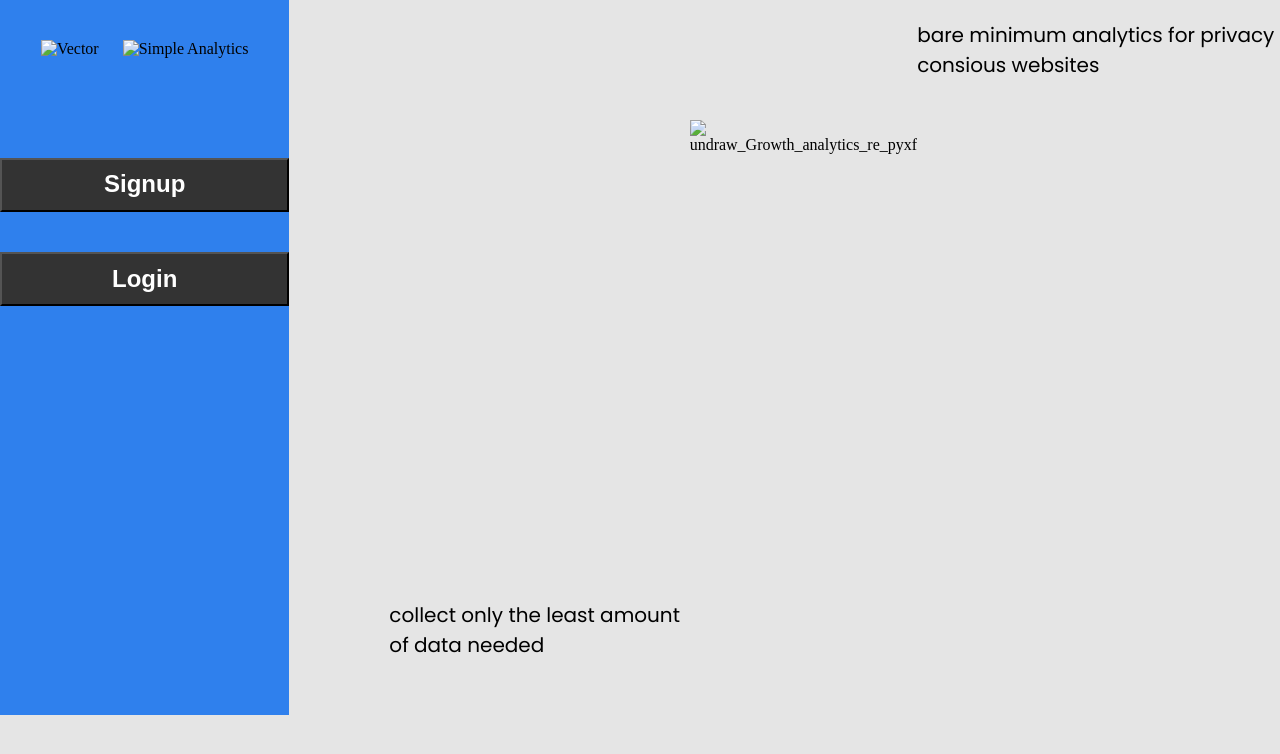
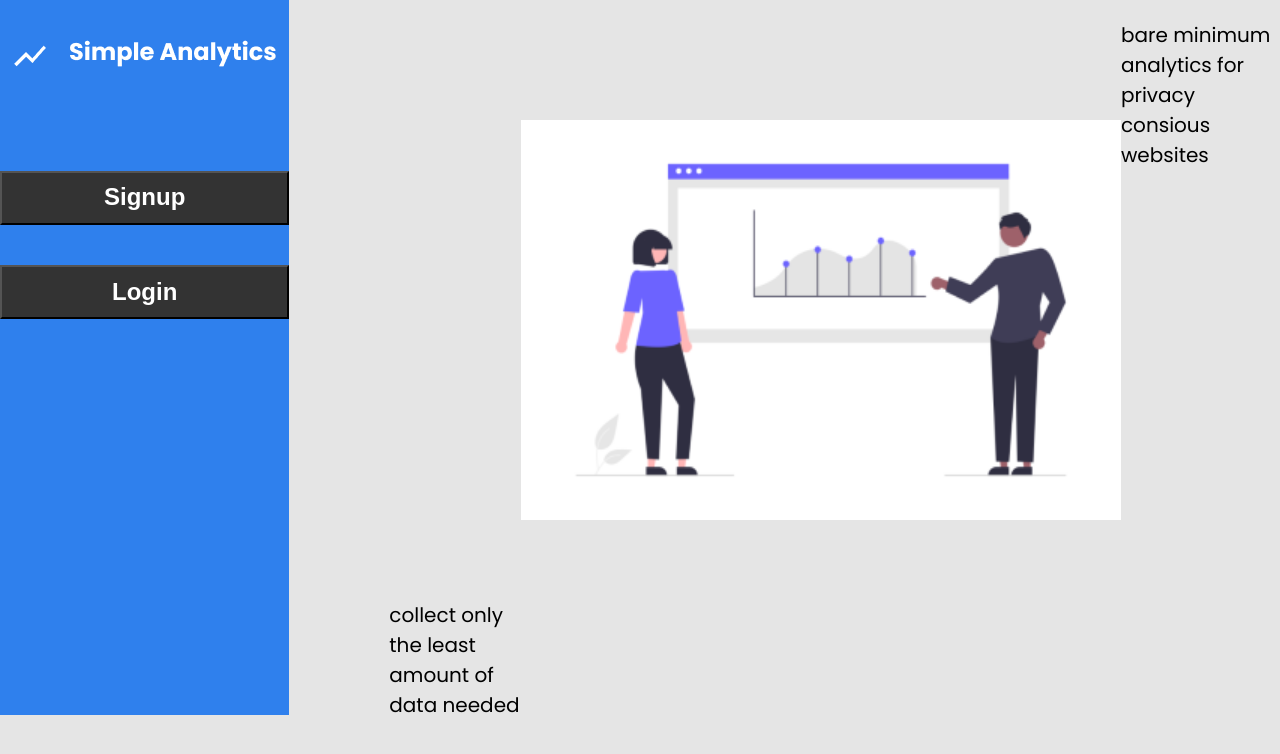
Before and after one commit to Anilapachishvili/team1, a plain HTML site: page index.html in a window 1280 px wide. Drawn offline with Linux system fonts and the light colour scheme; the site is published under a folder, as on GitHub Pages, so addresses that start at the root find nothing.

Commit message:
Updated index.html

```diff
--- a/index.html
+++ b/index.html
@@ -23,10 +23,10 @@
       <div class="left_side">
         <center>
           <div class="logo">
-            <img src="/Vector.png" alt="Vector" />
+            <img src="Vector.png" alt="Vector" />
             <img
               class="simple"
-              src="/Simple Analytics.png"
+              src="Simple Analytics.png"
               alt="Simple Analytics"
             />
           </div>
@@ -39,7 +39,7 @@
       <div>
         <img
           class="picture"
-          src="/undraw_Growth_analytics_re_pyxf 1.png"
+          src="undraw_Growth_analytics_re_pyxf 1.png"
           alt="undraw_Growth_analytics_re_pyxf"
         />
       </div>
```
